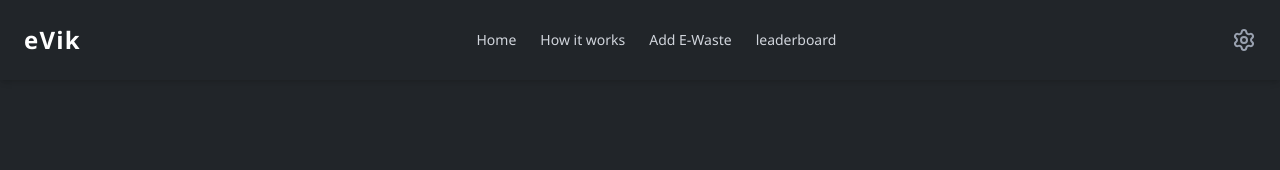
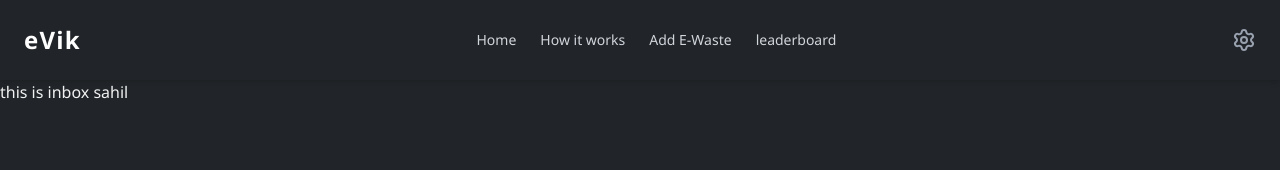
Before and after one commit to SahilKaturde/e-vik-frontend, a React (Vite) app: page /inbox in a window 1280 px wide. Shown: the top 170 px of the page. Built offline with nearby package versions, Linux system fonts and the light colour scheme.

Commit message:
added Inbox.jsx

```diff
--- /dev/null
+++ b/pages/Inbox.jsx
@@ -0,0 +1,11 @@
+import React from 'react'
+
+function Inbox() {
+  return (
+    <div>
+      this is inbox sahil
+    </div>
+  )
+}
+
+export default Inbox
--- a/src/App.jsx
+++ b/src/App.jsx
@@ -9,7 +9,7 @@ import How from "../pages/How"
 import Leaderboard from "../pages/Leaderboard ";
 import PrivateRoute from "../src/utils/PrivateRoute";
 import Store from "./Components/Store";
-
+import Inbox from "../pages/Inbox";
 
 function App() {
   return (
@@ -25,6 +25,7 @@ function App() {
         <Route path="/how-it-works" element={<How/>}/>
         <Route path="/leaderboard" element={<Leaderboard/>}/>
         <Route path="/store" element={<Store/>}/>
+        <Route path="/inbox" element={<Inbox/>}/>
 
       </Routes>
     </Router>
```
